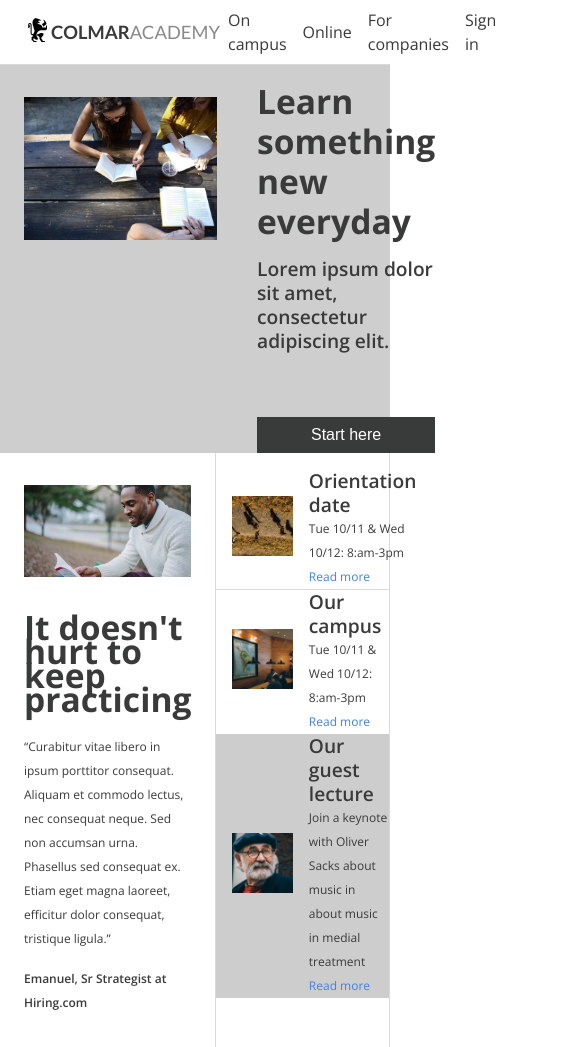
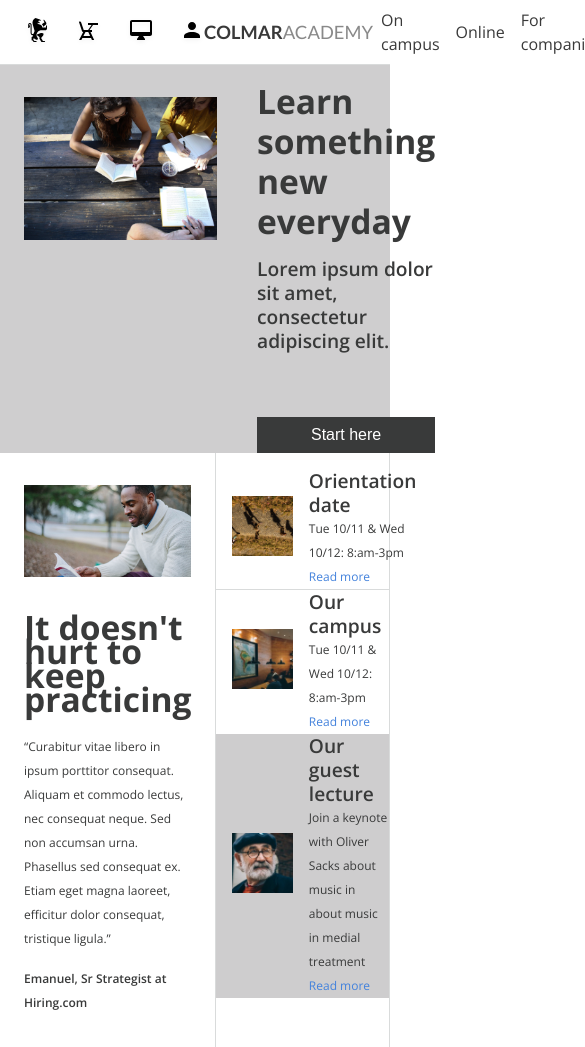
Before and after one commit to zenm/colmar-academy, a plain HTML site: page index.html in a window 390 px wide. Shown: the top 1047 px of the page, 585 px wide, since content can reach past the window. Drawn offline with nearby package versions, Linux system fonts and the light colour scheme.

Commit message:
added media query to nav

```diff
--- a/capstone_colmar_assets/style/main.css
+++ b/capstone_colmar_assets/style/main.css
@@ -56,7 +56,8 @@ nav{
   font-size: 1.5rem;
   margin-left: 1.5rem;
 }
-.logo {
+.logo,
+.logo-text{
   font-size: 1.15rem;
   font-family: 'Lato', sans-serif;
 }
@@ -90,6 +91,19 @@ nav{
   text-decoration: none;
   color: #393939;
 }
+
+@media only screen and (min-width: 700px){
+  .logo-mobile{
+    display: none;
+  }
+}
+
+/*@media only screen
+  and (min-device-width: 320px)
+  and (max-device-width: 480px) {
+
+  }*/
+
 
 
 /*Hero section*/
--- a/index.html
+++ b/index.html
@@ -16,7 +16,10 @@
     <div class="container">
       <div id="navigation" class="navigation margin">
         <img class="logo" src="./capstone_colmar_assets/images/ic-logo.svg" alt="Colmar Academy logo">
-       <span class="logo logo-color-dark">COLMAR</span><span class="logo logo-color">ACADEMY</span>
+        <img class="logo logo-mobile" src="./capstone_colmar_assets/images/ic-on-campus.svg" alt="On campus logo">
+        <img class="logo logo-mobile" src="./capstone_colmar_assets/images/ic-online.svg" alt="Online campus logo">
+        <img class="logo logo-mobile" src="./capstone_colmar_assets/images/ic-login.svg" alt="Login logo">
+        <span class="logo-text logo-color-dark">COLMAR</span><span class="logo-text logo-color">ACADEMY</span>
         <ul>
           <li><a href="#">On campus</a></li>
           <li><a href="#">Online</a></li>
@@ -140,18 +143,15 @@
         </div>
       </div>
     </div>
-
     <!-- thesis section -->
     <div class="container">
       <h2 class="center thesis-section">Thesis exhibit</h2>
       <div id="thesis-section" class="thesis-section">
-
         <div class="video-text">
           <video src="./capstone_colmar_assets/videos/thesis.mp4" autoplay loop></video>
           <h4>Reimagining urban</h4>
           <p class="video-description">&ldquo;Curabitur vitae libero in ipsum porttitor consequat. Aliquam et commodo lectus, nec consequat neque. Sed non accumsan urna. Phasellus sed consequat ex. Etiam eget magna laoreet, efficitur dolor consequat, tristique ligula.&rdquo;</p>
         </div>
-
         <div class="side-info-area">
           <div class="side-info-card first">
             <div class="side-info-picture">
@@ -173,7 +173,6 @@
           </div>
         </div>
       </div>
-
     </div>
     <!-- footer -->
     <footer>
```
Lines whose indentation alone changed are shown as unchanged.
